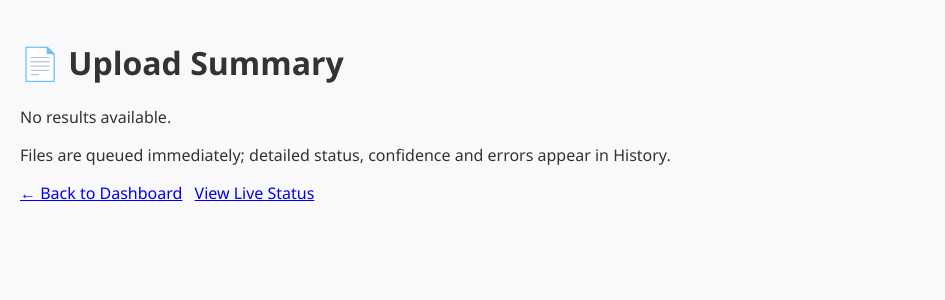
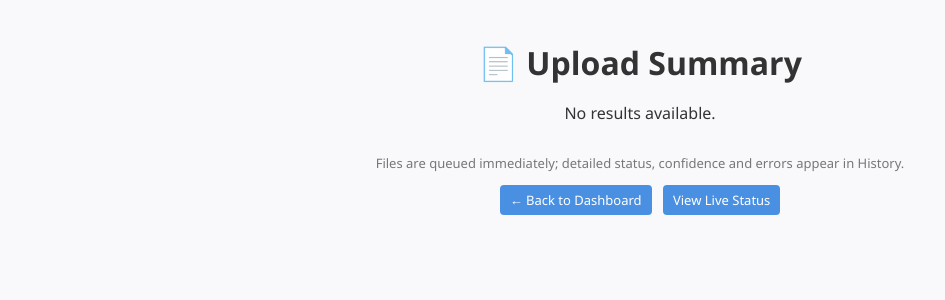
Before and after one commit to Ramyasridhar1/Smart-Document-Hub, a Python web app: template templates/result_batch.html in a window 1280 px wide. Shown: the top 300 px of the page, without its empty margins (0-945 px from the left). Run offline with Jinja, Linux system fonts and the light colour scheme; the template is opened without the code that fills it, so the values that code supplies are empty.

Commit message:
bug fix againnn
Signed-off-by: Naveen <107784608+xnaveenx@users.noreply.github.com>

```diff
--- a/templates/result_batch.html
+++ b/templates/result_batch.html
@@ -2,6 +2,7 @@
 <html lang="en">
 <head>
     <meta charset="UTF-8">
+    <meta name="viewport" content="width=device-width, initial-scale=1">
     <title>Upload Results - Smart Document Hub</title>
     <style>
         body {
@@ -12,9 +13,9 @@
             color: #333;
         }
         h1 {
-                        <tr data-filename="{{ r.filename }}">
             text-align: center;
-                                <td class="category-cell">{{ r.category }}</td>
+            margin-bottom: 18px;
+        }
         table {
             width: 95%;
             margin: 20px auto;
@@ -27,6 +28,7 @@
             border-bottom: 1px solid #ddd;
             text-align: left;
             font-size: 14px;
+            vertical-align: top;
         }
         th {
             background-color: #4a90e2;
@@ -42,42 +44,7 @@
             padding: 6px 10px;
             border-radius: 4px;
             font-size: 13px;
-<script>
-    (function () {
-        const rows = Array.from(document.querySelectorAll('tr[data-filename]'));
-        if (!rows.length) return;
-        const filenames = rows.map(row => row.getAttribute('data-filename')).filter(Boolean);
-        if (!filenames.length) return;
-
-        function updateTable(items) {
-            const map = new Map(items.map(item => [item.filename, item]));
-            rows.forEach(row => {
-                const filename = row.getAttribute('data-filename');
-                const item = map.get(filename);
-                if (!item) return;
-                const categoryCell = row.querySelector('.category-cell');
-                const summaryCell = row.querySelector('td:nth-child(5)');
-                if (categoryCell) categoryCell.textContent = item.category || 'processing';
-                if (summaryCell && item.summary) summaryCell.textContent = item.summary;
-            });
-        }
-
-        async function poll() {
-            try {
-                const qs = encodeURIComponent(filenames.join(','));
-                const res = await fetch(`/upload/status?filenames=${qs}`, { credentials: 'same-origin' });
-                if (!res.ok) return;
-                const data = await res.json();
-                updateTable(data.items || []);
-            } catch (e) {
-                console.warn('status polling failed', e);
-            }
-        }
-
-        poll();
-        setInterval(poll, 3000);
-    })();
-</script>
+            display: inline-block;
         }
         a.button:hover {
             background-color: #357ab7;
@@ -91,10 +58,13 @@
             color: #777;
             margin-top: 30px;
         }
+        .summary-cell {
+            max-width: 400px;
+            white-space: pre-wrap;
+        }
     </style>
 </head>
 <body>
-
     <h1>📄 Upload Summary</h1>
 
     {% if results %}
@@ -117,18 +87,16 @@
             {% for r in results %}
             <tr data-filename="{{ r.filename }}">
                 <td>{{ r.filename }}</td>
-                <td>{{ r.category or 'N/A' }}</td>
+                <td class="category-cell">{{ r.category or 'processing' }}</td>
                 <td class="status-cell">{{ r.processing_status or 'queued' }}</td>
                 <td class="confidence-cell">{% if r.ml_confidence is not none %}{{ '%.2f'|format(r.ml_confidence) }}{% else %}-{% endif %}</td>
-                <td class="summary-cell" style="max-width:400px; white-space:pre-wrap;">{{ r.summary }}</td>
+                <td class="summary-cell">{{ r.summary }}</td>
                 <td>{% if r.category == 'resume' %}{{ r.resume_score if r.resume_score is not none else '-' }}{% else %}-{% endif %}</td>
                 <td>{% if r.category == 'resume' %}{{ r.resume_risk_score if r.resume_risk_score is not none else '-' }}{% else %}-{% endif %}</td>
                 <td style="max-width:220px; white-space:pre-wrap;">{% if r.category == 'resume' %}{{ (r.resume_risk_flags or [])|join(', ') if r.resume_risk_flags is iterable and r.resume_risk_flags is not string else (r.resume_risk_flags or '-') }}{% else %}-{% endif %}</td>
                 <td>{{ r.route or 'No route' }}</td>
                 <td>
-                    <a class="button"
-                       href="/uploads/{{ (r.saved_path | replace('\\', '/') ) | replace('uploads/', '') }}"
-                       target="_blank">View / Download</a>
+                    <a class="button" href="/uploads/{{ (r.saved_path | replace('\\', '/') ) | replace('uploads/', '') }}" target="_blank">View / Download</a>
                 </td>
             </tr>
             {% endfor %}
@@ -144,23 +112,24 @@
         <a class="button" href="/history" style="margin-left:8px;">View Live Status</a>
     </div>
 
-</body>
     <script>
         (function () {
             const rows = Array.from(document.querySelectorAll('tr[data-filename]'));
             if (!rows.length) return;
-        const filenames = rows.map(r => r.getAttribute('data-filename')).filter(Boolean);
+            const filenames = rows.map(row => row.getAttribute('data-filename')).filter(Boolean);
             if (!filenames.length) return;
 
             function updateTable(items) {
-            const map = new Map(items.map(it => [it.filename, it]));
+                const map = new Map(items.map(item => [item.filename, item]));
                 rows.forEach(row => {
                     const filename = row.getAttribute('data-filename');
                     const item = map.get(filename);
                     if (!item) return;
+                    const categoryCell = row.querySelector('.category-cell');
                     const statusCell = row.querySelector('.status-cell');
                     const confCell = row.querySelector('.confidence-cell');
                     const summaryCell = row.querySelector('.summary-cell');
+                    if (categoryCell) categoryCell.textContent = item.category || 'processing';
                     if (statusCell) statusCell.textContent = item.processing_status || '-';
                     if (confCell) confCell.textContent = (item.ml_confidence === null || item.ml_confidence === undefined) ? '-' : Number(item.ml_confidence).toFixed(2);
                     if (summaryCell) summaryCell.textContent = item.summary || (item.processing_error || '-');
@@ -183,4 +152,5 @@
             setInterval(poll, 3000);
         })();
     </script>
+</body>
 </html>
```
Lines whose indentation alone changed are shown as unchanged.
